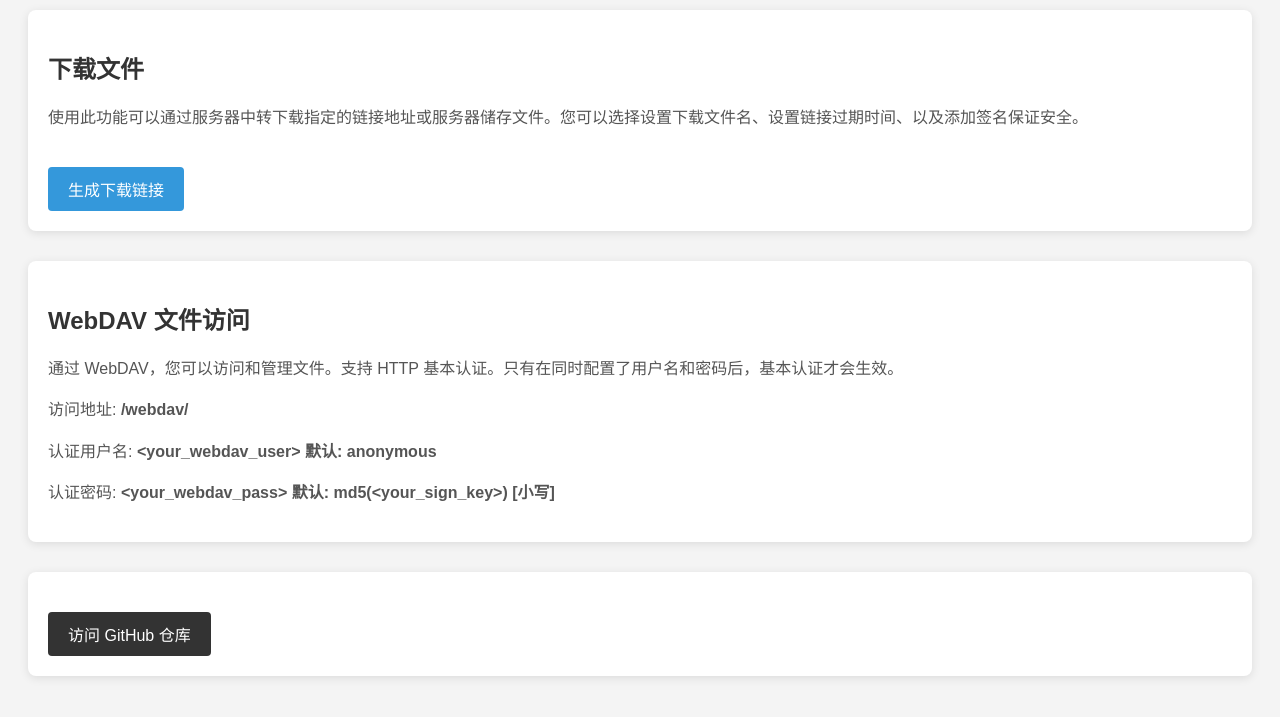
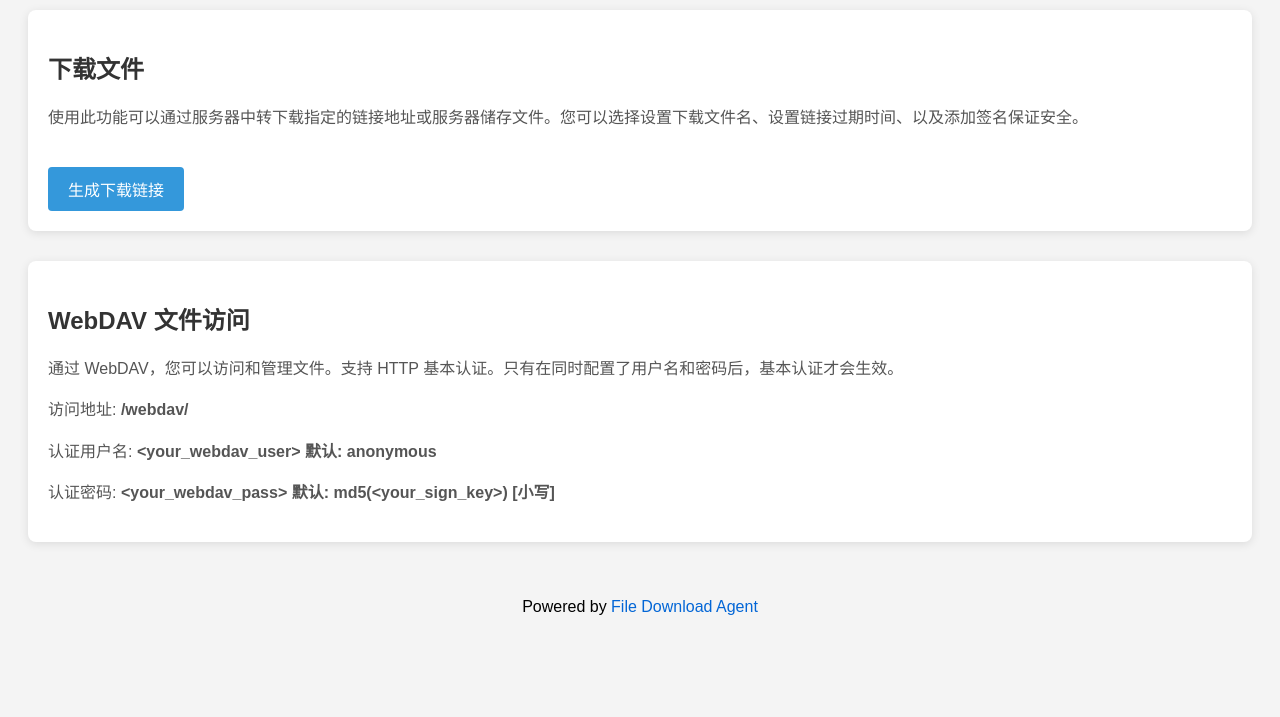
Before and after one commit to junlongzzz/file-download-agent, a plain HTML site: page static/index.html in a window 1280 px wide. Shown: the part 115-832 px from the top of the page. After the commit the page ends 800 px from the top, so only its background shows below. Drawn offline with Linux system fonts and the light colour scheme.

Commit message:
feat(static): 优化静态网页样式排版

```diff
--- a/static/index.html
+++ b/static/index.html
@@ -48,18 +48,18 @@
             background-color: #2980b9;
         }
 
-        .github-link {
-            display: inline-block;
-            background-color: #333;
-            color: white;
-            padding: 10px 20px;
-            border-radius: 4px;
-            text-decoration: none;
-            margin-top: 20px;
+        footer {
+            text-align: center;
+            padding: 10px;
         }
 
-        .github-link:hover {
-            background-color: #555;
+        footer a {
+            color: #0366d6;
+            text-decoration: none;
+        }
+
+        footer a:hover {
+            text-decoration: underline;
         }
     </style>
 </head>
@@ -83,9 +83,11 @@
     <p>认证密码: <strong>&lt;your_webdav_pass&gt; 默认: md5(&lt;your_sign_key&gt;) [小写]</strong></p>
 </div>
 
-<div class="section">
-    <a href="https://github.com/junlongzzz/file-download-agent" class="github-link" target="_blank">访问 GitHub 仓库</a>
-</div>
+<footer>
+    <p>
+        Powered by <a href="https://github.com/junlongzzz/file-download-agent" target="_blank">File Download Agent</a>
+    </p>
+</footer>
 
 </body>
 </html>
```
Also changed, not shown: static/generate_link.html (+25 -6 lines).
